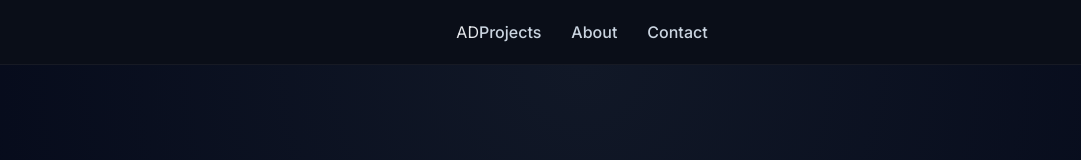
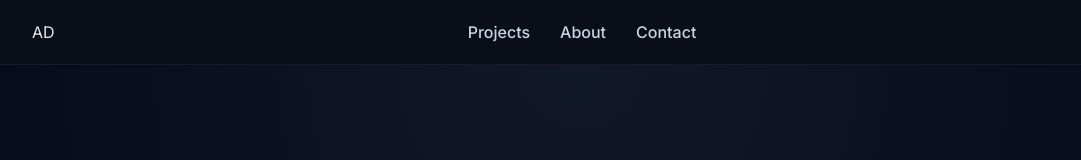
Before and after one commit to animesh1102/animesh1102.github.io, a plain HTML site: page index.html in a window 1280 px wide. Shown: the top 160 px of the page, without its empty margins (58-1139 px from the left). Drawn offline with Linux system fonts and the light colour scheme.

Commit message:
Update style.css

```diff
--- a/style.css
+++ b/style.css
@@ -39,9 +39,18 @@ body {
 }
 
 .nav-content {
+    display: grid;
+    grid-template-columns: 1fr auto 1fr;
+    align-items: center;
+}
+.logo {
+    justify-self: start;
+}
+
+nav {
+    justify-self: center;
     display: flex;
-    justify-content: center;   /* 🔥 THIS centers everything */
-    align-items: center;
+    gap: 30px;
 }
 
 /* NAV LINKS */
```
